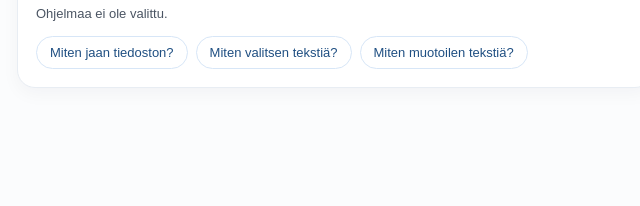
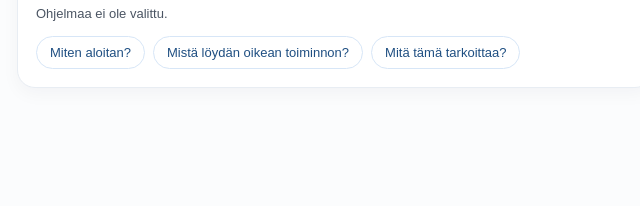
Before and after one commit to DLSDesign/kurssi-ai, a website: page public/index.html in a window 1280 px wide. Shown: the part 204-410 px from the top of the page, 305-945 px from the left. Drawn offline with Linux system fonts and the light colour scheme.

Commit message:
ulkoasu muutettu

```diff
--- a/public/index.html
+++ b/public/index.html
@@ -249,9 +249,9 @@ input:focus {
       <p id="valittuOhjelma" class="selected-program">Ohjelmaa ei ole valittu.</p>
 
       <div class="suggestions">
-        <button onclick="lahetaValmisKysymys('Miten jaan tiedoston?')">Miten jaan tiedoston?</button>
-        <button onclick="lahetaValmisKysymys('Miten valitsen tekstiä?')">Miten valitsen tekstiä?</button>
-        <button onclick="lahetaValmisKysymys('Miten muotoilen tekstiä?')">Miten muotoilen tekstiä?</button>
+<button onclick="lahetaValmisKysymys('Miten aloitan?')">Miten aloitan?</button>
+<button onclick="lahetaValmisKysymys('Mistä löydän oikean toiminnon?')">Mistä löydän oikean toiminnon?</button>
+<button onclick="lahetaValmisKysymys('Mitä tämä tarkoittaa?')">Mitä tämä tarkoittaa?</button>
       </div>
     </div>
   </div>
```
